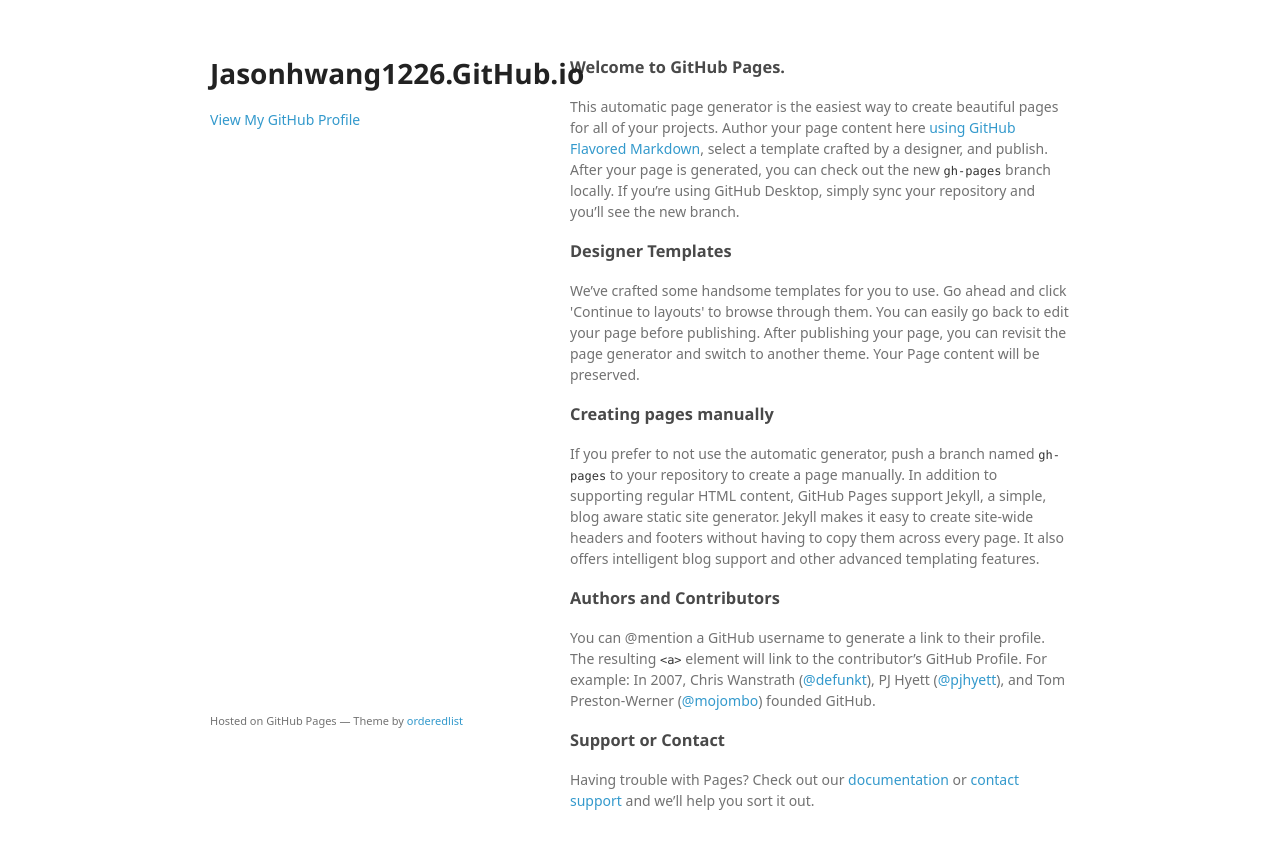
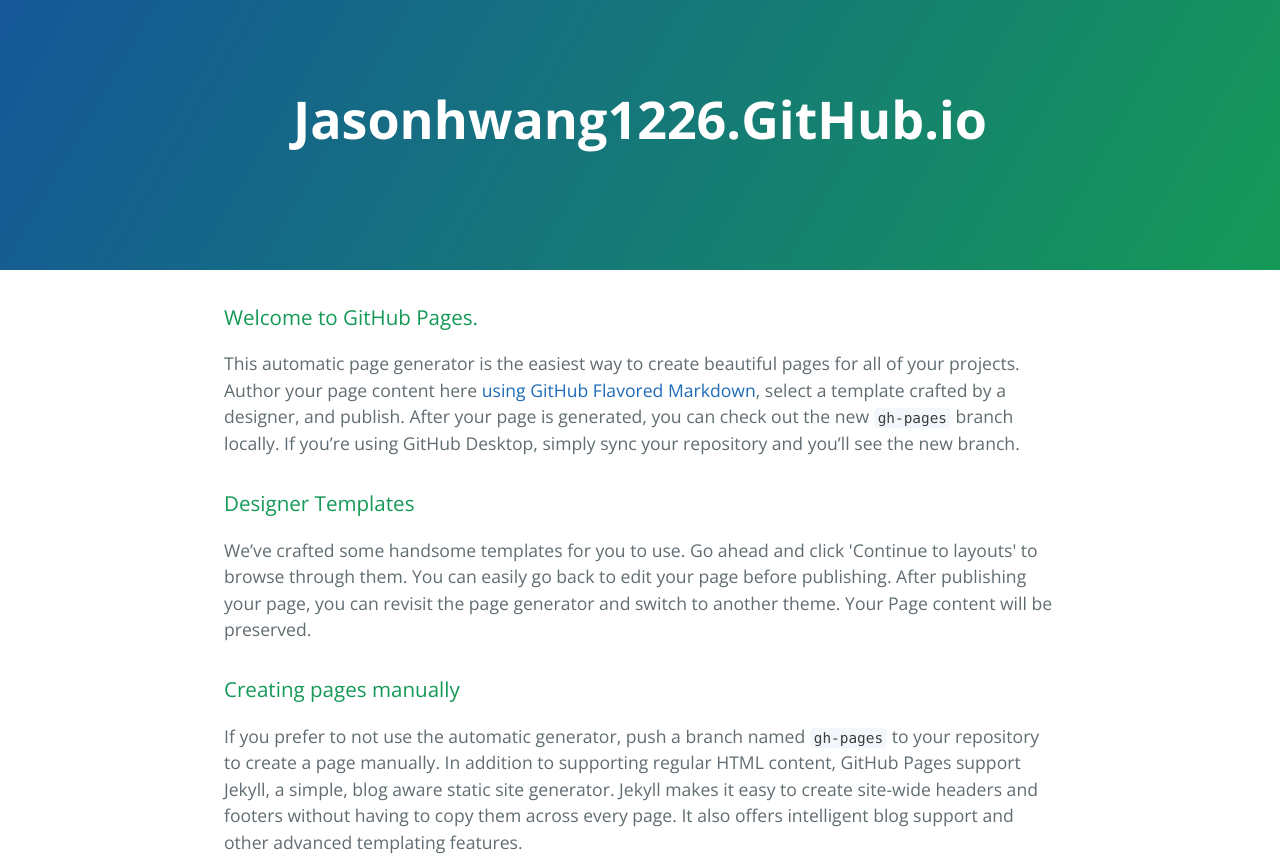
Before and after one commit to jasonhwang1226/jasonhwang1226.github.io, a plain HTML site: page index.html in a window 1280 px wide. Shown: the top 858 px of the page. Drawn offline with nearby package versions, Linux system fonts and the light colour scheme; a web font is replaced by a local one.

Commit message:
Replace master branch with page content via GitHub

```diff
--- a/index.html
+++ b/index.html
@@ -1,29 +1,22 @@
-<!doctype html>
-<html>
+<!DOCTYPE html>
+<html lang="en-us">
   <head>
-    <meta charset="utf-8">
-    <meta http-equiv="X-UA-Compatible" content="chrome=1">
+    <meta charset="UTF-8">
     <title>Jasonhwang1226.GitHub.io by jasonhwang1226</title>
-
-    <link rel="stylesheet" href="stylesheets/styles.css">
-    <link rel="stylesheet" href="stylesheets/github-light.css">
-    <meta name="viewport" content="width=device-width">
-    <!--[if lt IE 9]>
-    <script src="//html5shiv.googlecode.com/svn/trunk/html5.js"></script>
-    <![endif]-->
+    <meta name="viewport" content="width=device-width, initial-scale=1">
+    <link rel="stylesheet" type="text/css" href="stylesheets/normalize.css" media="screen">
+    <link href='https://fonts.googleapis.com/css?family=Open+Sans:400,700' rel='stylesheet' type='text/css'>
+    <link rel="stylesheet" type="text/css" href="stylesheets/stylesheet.css" media="screen">
+    <link rel="stylesheet" type="text/css" href="stylesheets/github-light.css" media="screen">
   </head>
   <body>
-    <div class="wrapper">
-      <header>
-        <h1>Jasonhwang1226.GitHub.io</h1>
-        <p></p>
+    <section class="page-header">
+      <h1 class="project-name">Jasonhwang1226.GitHub.io</h1>
+      <h2 class="project-tagline"></h2>
+    </section>
 
-
-        <p class="view"><a href="https://github.com/jasonhwang1226">View My GitHub Profile</a></p>
-
-      </header>
-      <section>
-        <h3>
+    <section class="main-content">
+      <h3>
 <a id="welcome-to-github-pages" class="anchor" href="#welcome-to-github-pages" aria-hidden="true"><span aria-hidden="true" class="octicon octicon-link"></span></a>Welcome to GitHub Pages.</h3>
 
 <p>This automatic page generator is the easiest way to create beautiful pages for all of your projects. Author your page content here <a href="https://guides.github.com/features/mastering-markdown/">using GitHub Flavored Markdown</a>, select a template crafted by a designer, and publish. After your page is generated, you can check out the new <code>gh-pages</code> branch locally. If you’re using GitHub Desktop, simply sync your repository and you’ll see the new branch.</p>
@@ -47,12 +40,14 @@
 <a id="support-or-contact" class="anchor" href="#support-or-contact" aria-hidden="true"><span aria-hidden="true" class="octicon octicon-link"></span></a>Support or Contact</h3>
 
 <p>Having trouble with Pages? Check out our <a href="https://help.github.com/pages">documentation</a> or <a href="https://github.com/contact">contact support</a> and we’ll help you sort it out.</p>
-      </section>
-      <footer>
-        <p><small>Hosted on GitHub Pages &mdash; Theme by <a href="https://github.com/orderedlist">orderedlist</a></small></p>
+
+      <footer class="site-footer">
+
+        <span class="site-footer-credits">This page was generated by <a href="https://pages.github.com">GitHub Pages</a> using the <a href="https://github.com/jasonlong/cayman-theme">Cayman theme</a> by <a href="https://twitter.com/jasonlong">Jason Long</a>.</span>
       </footer>
-    </div>
-    <script src="javascripts/scale.fix.js"></script>
+
+    </section>
+
 
   </body>
 </html>
```
